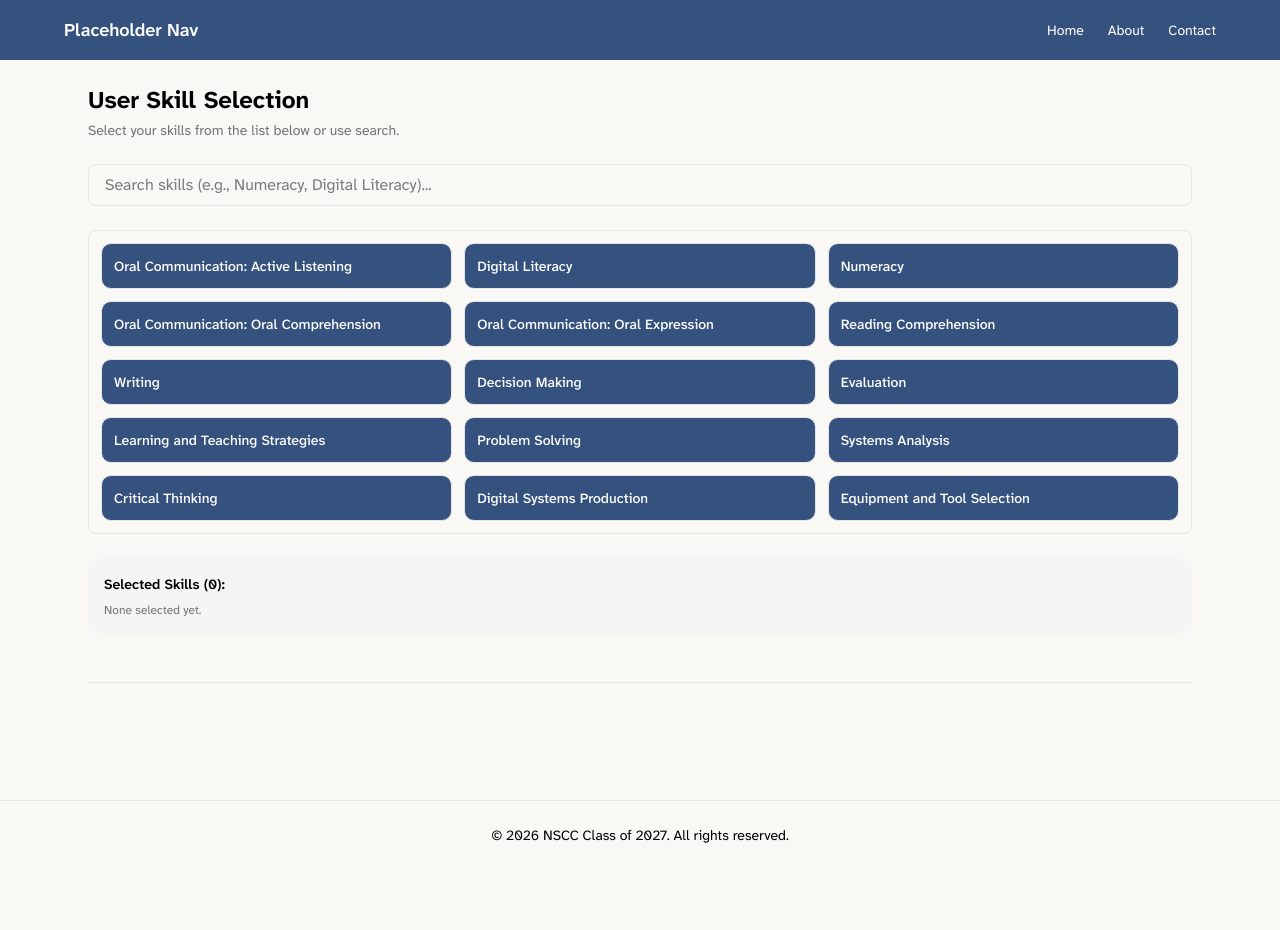
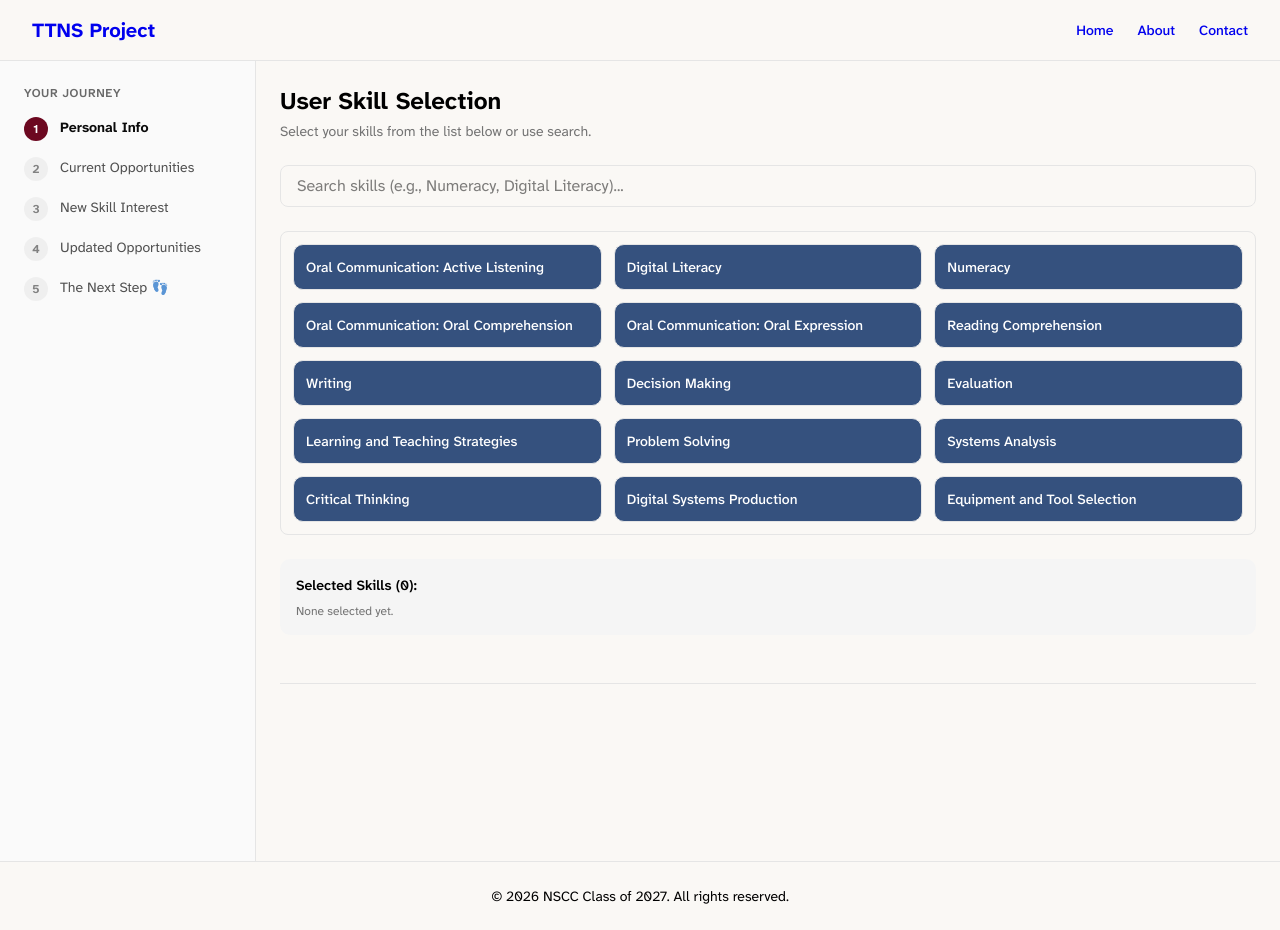
Before and after one commit to jaynaugler/ttns, a Next.js app: page / in a window 1280 px wide. Before the commit the page ends 869 px from the top, so only its background shows below. Built offline with nearby package versions, Linux system fonts and the light colour scheme.

Commit message:
Established top-level layout with header, aside, main, footer, nav with aria-labels.

```diff
--- a/src/app/layout.tsx
+++ b/src/app/layout.tsx
@@ -1,6 +1,8 @@
 import type { Metadata } from "next";
 import "./globals.css";
 import { Footer } from "@/components/footer";
+import { Header } from "@/components/header";
+import { Sidebar } from "@/components/sidebar";
 
 export const metadata: Metadata = {
   title: "Create Next App",
@@ -11,7 +13,13 @@ export default function RootLayout({ children }: LayoutProps<"/">) {
   return (
     <html lang="en" className="h-full antialiased font-sans">
       <body suppressHydrationWarning className="min-h-full flex flex-col">
-        {children}
+        <Header />
+        <div className="flex flex-1">
+          <Sidebar />
+          <main className="flex-1">
+            {children}
+          </main>
+        </div>
         <Footer />
       </body>
     </html>
--- a/src/app/page.tsx
+++ b/src/app/page.tsx
@@ -3,23 +3,6 @@ import { UserSkillSelection } from "@/components/skill-selection";
 export default function Home() {
   return (
     <div className="min-h-screen bg-background text-foreground">
-      <nav className="w-full bg-card px-6 py-4 text-card-foreground">
-        <div className="mx-auto flex w-full max-w-6xl items-center justify-between">
-          <span className="text-lg font-semibold">Placeholder Nav</span>
-          <div className="flex items-center gap-6 text-sm">
-            <a className="text-current no-underline visited:text-current hover:underline" href="#">
-              Home
-            </a>
-            <a className="text-current no-underline visited:text-current hover:underline" href="#">
-              About
-            </a>
-            <a className="text-current no-underline visited:text-current hover:underline" href="#">
-              Contact
-            </a>
-          </div>
-        </div>
-      </nav>
-
       {/* Team 2 Component Integration */}
       <main className="mx-auto max-w-6xl p-6 space-y-12">
         <UserSkillSelection />
--- /dev/null
+++ b/src/components/header.tsx
@@ -0,0 +1,20 @@
+import React from 'react';
+
+export function Header() {
+  return (
+    <header className="border-b px-4 md:px-8 py-4">
+      <div className="max-w-7xl mx-auto flex items-center justify-between">
+        <div className="font-bold text-xl">
+          <a href="/" className="hover:no-underline">TTNS Project</a>
+        </div>
+        <nav aria-label="Primary">
+          <ul className="flex gap-6 text-sm font-medium">
+            <li><a href="/">Home</a></li>
+            <li><a href="/about">About</a></li>
+            <li><a href="/contact">Contact</a></li>
+          </ul>
+        </nav>
+      </div>
+    </header>
+  );
+}
--- /dev/null
+++ b/src/components/sidebar.tsx
@@ -0,0 +1,35 @@
+import React from 'react';
+
+export function Sidebar() {
+  const steps = [
+    { name: 'Personal Info', status: 'current' },
+    { name: 'Current Opportunities', status: 'upcoming' },
+    { name: 'New Skill Interest', status: 'upcoming' },
+    { name: 'Updated Opportunities', status: 'upcoming' },
+    { name: 'The Next Step 👣', status: 'upcoming' },
+  ];
+
+  return (
+    <aside className="w-64 bg-sidebar text-sidebar-foreground border-r min-h-full">
+      <nav aria-label="Your Journey" className="p-6">
+        <h2 className="text-xs font-semibold uppercase tracking-wider opacity-60 mb-4">Your Journey</h2>
+        <ul className="space-y-4">
+          {steps.map((step, index) => (
+            <li key={step.name} className="flex items-start gap-3">
+              <span className={`flex-shrink-0 w-6 h-6 rounded-full flex items-center justify-center text-xs font-bold ${
+                step.status === 'current'
+                  ? 'bg-primary text-primary-foreground'
+                  : 'bg-sidebar-border text-sidebar-foreground opacity-50'
+              }`}>
+                {index + 1}
+              </span>
+              <span className={`text-sm ${step.status === 'current' ? 'font-bold' : 'opacity-70'}`}>
+                {step.name}
+              </span>
+            </li>
+          ))}
+        </ul>
+      </nav>
+    </aside>
+  );
+}
```
